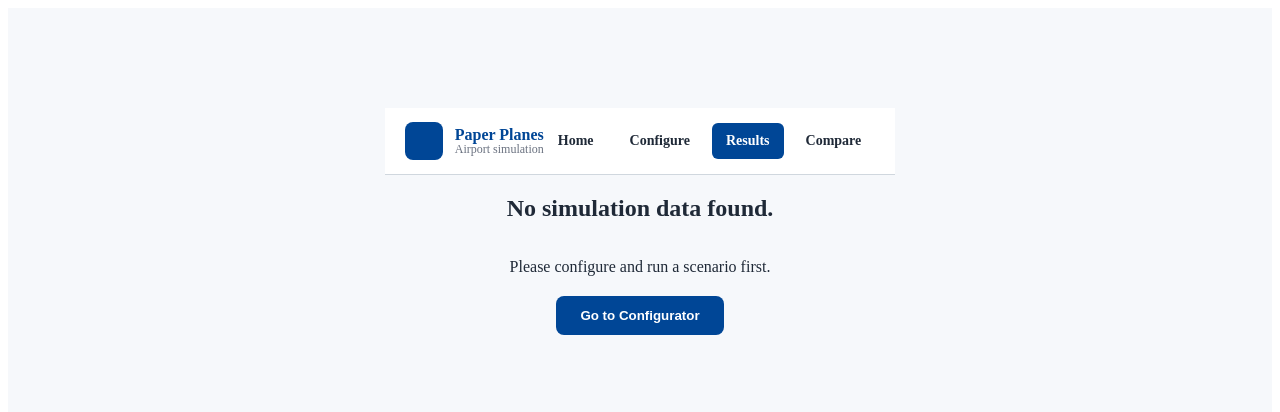
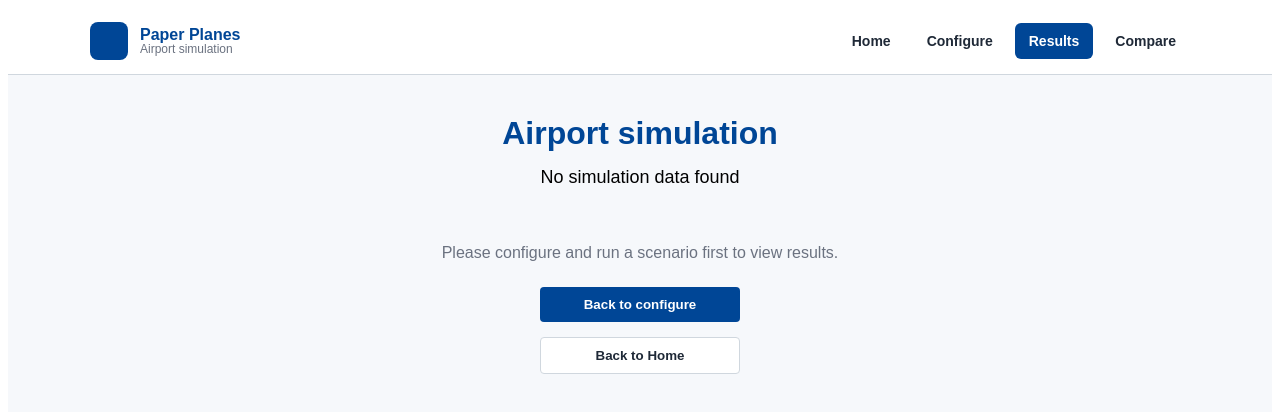
Before and after one commit to pinkie-py/paper-planes, a Next.js app in the folder web-client/: page /results in a window 1280 px wide. Shown: the top 412 px of the page. Built offline with nearby package versions, Linux system fonts and the light colour scheme.

Commit message:
Added analytics folder, updated no simulation data page

```diff
--- a/web-client/app/page.tsx
+++ b/web-client/app/page.tsx
@@ -29,6 +29,7 @@ export default function HomePage() {
 
   return (
     <div style={{ minHeight: "100vh", background: "#f6f8fb", fontFamily: 'sans-serif' }}>
+
       <Header />
 
       <div style={{ textAlign: 'center', padding: '20px' }}>
--- a/web-client/app/results/page.tsx
+++ b/web-client/app/results/page.tsx
@@ -27,40 +27,43 @@ export default function ResultsPage() {
   }, []);
 
   if (!simData) {
+    const buttonStyle: React.CSSProperties = {
+      padding: '10px 20px',
+      cursor: 'pointer',
+      width: '200px',
+      fontWeight: '600',
+      background: '#fff',
+      border: `1px solid ${BORDER}`,
+      color: TEXT,
+      borderRadius: '4px'
+    };
+
     return (
-      <div
-        style={{
-          minHeight: "100vh",
-          background: LIGHT_BG,
-          color: TEXT,
-          display: "flex",
-          flexDirection: "column",
-          alignItems: "center",
-          paddingTop: "100px",
-        }}
-      >
+      <div style={{ minHeight: "100vh", background: LIGHT_BG, fontFamily: 'sans-serif' }}>
         <Header />
-        <h2 style={{ fontSize: 24, marginBottom: 20 }}>
-          No simulation data found.
-        </h2>
-        <p style={{ marginBottom: 20 }}>
-          Please configure and run a scenario first.
-        </p>
-        <Link href="/configure">
-          <button
-            style={{
-              padding: "12px 24px",
-              background: DS_BLUE,
-              color: "#fff",
-              borderRadius: 8,
-              fontWeight: 700,
-              border: "none",
-              cursor: "pointer",
-            }}
-          >
-            Go to Configurator
-          </button>
-        </Link>
+
+        <div style={{ textAlign: 'center', padding: '20px' }}>
+          <header style={{ marginTop: '20px' }}>
+            <h1 style={{ color: DS_BLUE, margin: '0 0 10px' }}>Airport simulation</h1>
+            <h2 style={{ fontWeight: '400', fontSize: '18px' }}>No simulation data found</h2>
+          </header>
+
+          <main style={{ marginTop: '40px', display: 'flex', flexDirection: 'column', gap: '15px', alignItems: 'center' }}>
+            <p style={{ color: "#6b7280", marginBottom: "10px" }}>
+              Please configure and run a scenario first to view results.
+            </p>
+            <Link href="/configure">
+              <button style={{ ...buttonStyle, background: DS_BLUE, color: '#fff', border: 'none' }}>
+                Back to configure
+              </button>
+            </Link>
+            <Link href="/">
+              <button style={buttonStyle}>
+                Back to Home
+              </button>
+            </Link>
+          </main>
+        </div>
       </div>
     );
   }
```
Also changed, not shown: 1 other file (tests, documents, lock files or other folders).
